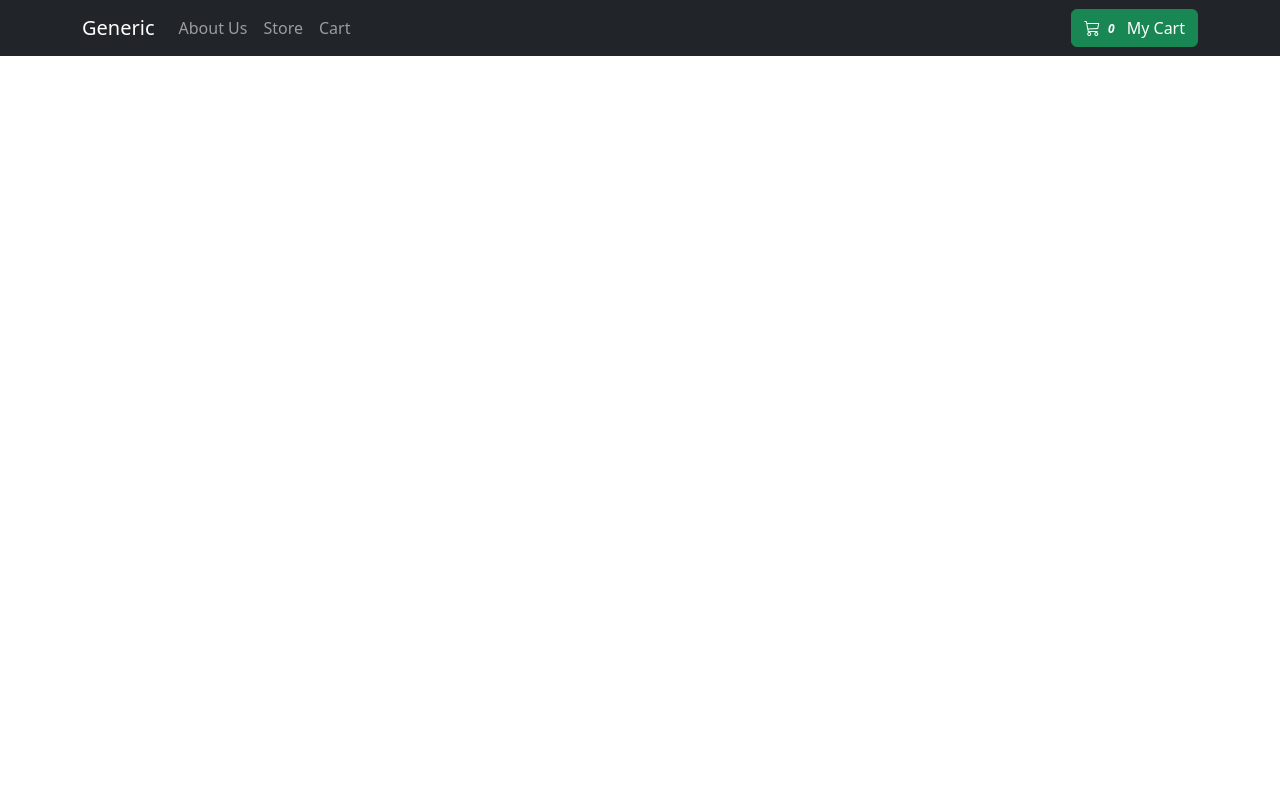
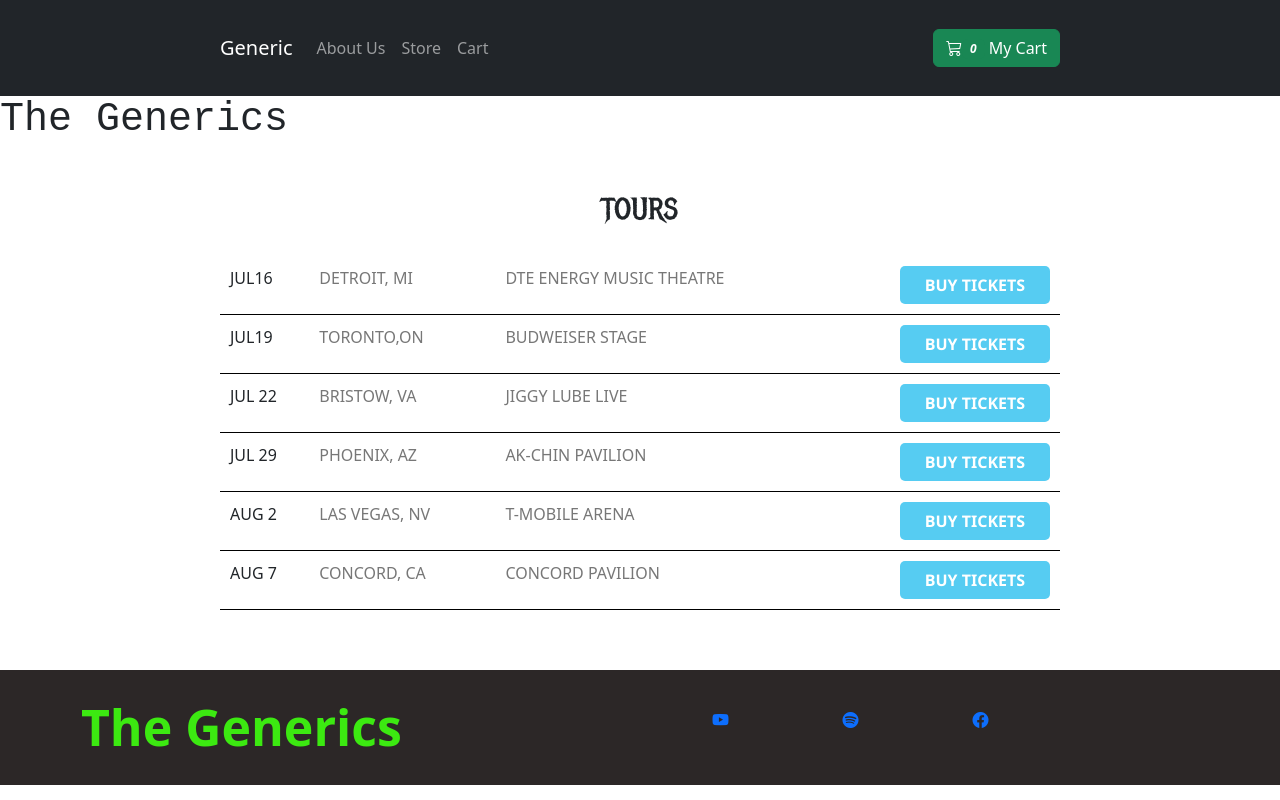
Before and after one commit to deepakkr14/E-commerce-website, a React (Create React App) app: page /home in a window 1280 px wide. Built offline with nearby package versions, Linux system fonts and the light colour scheme.

Commit message:
added Home Page using Navlink

```diff
--- a/src/App.js
+++ b/src/App.js
@@ -1,5 +1,6 @@
 import Store from "./Components/Store";
 import Cart from "./Components/Cart";
+import Home from './Components/Home'
 import CartContext from "./Components/Stores/contextProvider";
 import { useState } from "react";
 
@@ -32,7 +33,7 @@ export default function App() {
           <Route path="/" element={<Store/>} />
           <Route path="/about" element={<AboutUs/>} />
           <Route path="/cart" element={<Cart/>} />
-          <Route path="/cart" element={<Cart/>} />
+          <Route path="/home" element={<Home/>} />
           {/* <Route path="/cart/:name" element={<Cart/>} /> */}
           {/* <Route path="/cart" element={<Navigate to='/'/>} /> */}
         </Routes>
--- /dev/null
+++ b/src/Components/Home.css
@@ -0,0 +1,363 @@
+@import url('https://fonts.googleapis.com/css2?family=Metal+Mania&display=swap');
+
+* {
+    box-sizing: border-box;
+    margin: 0;
+    padding: 0;
+}
+/* body{
+    height:100vh;
+} */
+h1{
+    font-family:monospace
+}
+header {
+    text-align: center;
+    margin:0;
+    padding:0px;
+    padding-bottom:30px;
+    background:#777;
+    color:white;
+}
+
+#cart{
+    position: fixed;
+    height: 95%;
+}
+header h1{
+    padding:40px;
+    font-size:100px;
+}
+header ul{
+    display:flex;
+    padding:10px;
+    font-size:18px;
+    font-weight:200;
+    justify-content: center;
+    list-style-type: none;
+    border-bottom:0.1rem solid white;
+    position: fixed;
+    top: 0%;
+    background: black;
+    width: 100%;
+    z-index: 1;
+}
+header li{
+    margin:0px 40px;
+}
+header li a{
+    text-decoration: none;
+    color:white;
+}
+header h6{
+    padding:10px;
+    font-size:20px;
+    font-weight: normal;;
+    border-bottom: 0.1rem solid white;
+}
+header h6 a {
+    text-decoration: none;
+    color:white;
+}
+header .latest-album{
+    display:block;
+    border:1px solid #56CCF2;
+    padding:15px 30px;
+    font-size:23px;
+    font-weight: 200;
+    margin:10px auto;
+    background: inherit;
+    cursor: pointer;
+    color:white;
+}
+header .play-btn{
+    cursor: pointer;
+    display:block;
+    border:2px solid #56CCF2;
+    border-radius:50%;
+    padding:20px;
+    font-size:30px;
+    font-weight: 200;
+    margin:20px auto;
+    background: inherit;
+    color:#56CCF2;
+}
+
+#tours .tour-item{
+    display:flex;
+    border-bottom:1px solid black;
+    padding:10px;
+}
+#tours .tour-item .tour-date{
+    width:12%;
+}
+#tours .tour-item .tour-place{
+    width:25%;
+    color:#777;
+}
+#tours .tour-item .tour-spec-place{
+    width:53%;
+    color:#777;
+}
+#tours .tour-item .buy-btn{
+    width:20%;
+    background: #56CCF2;
+    color:white;
+    border:none;
+    padding:7px;
+    border-radius:5px;
+    font-weight:700;
+    font-family: 'Segoe UI', Tahoma, Geneva, Verdana, sans-serif;
+}
+section h2{
+    font-family:"Metal Mania";
+    text-align:center;
+    padding:20px;
+    font-size:30px;
+}
+.container{
+    max-width:900px;
+    margin:0 auto;
+    padding:20px 30px;
+}
+#music-content{
+    display:flex;
+    flex-wrap: wrap;
+    justify-content:space-around;
+}
+#music-content div{
+    margin:30px;
+}
+#music-content div h3{
+    display: block;
+    width: 100%;
+    text-align: center;
+    font-size: 24px;
+    color: #333;
+    margin-bottom: 15px;
+}
+#music-content .prod-details{
+    display: flex;
+    margin: 8px;
+    align-items: center;
+    justify-content: space-between;
+}
+#music-content .shop-item-button{
+    cursor:pointer;
+    padding:8px;
+    color:white;
+    border:none;
+    font-size:15px;
+    font-weight: bold;
+    border-radius: 4%;
+    background: #56CCF2;
+}
+#music-content .shop-item-button:hover, #merch-content .shop-item-button:hover{
+    background: #0eabdf;
+}
+#merch-content{
+    display:flex;
+    flex-wrap: wrap;
+    justify-content:space-around;
+}
+#merch-content div{
+    margin:30px;
+}
+#merch-content div h3{
+    display: block;
+    width: 100%;
+    text-align: center;
+    font-size: 24px;
+    color: #333;
+    margin-bottom: 15px;
+}
+#merch-content .prod-details{
+    display:flex;
+    margin:8px;
+    align-items:center;
+    justify-content: space-between;
+}
+#merch-content .shop-item-button{
+    cursor:pointer;
+    padding:8px;
+    color:white;
+    border:none;
+    font-size:15px;
+    font-weight: bold;
+    border-radius: 4%;
+    background: #56CCF2;
+}
+footer{
+    display:flex;
+    margin-top:40px;
+    padding:20px;
+    background: rgb(44, 39, 39);
+}
+footer .footer-title{
+    text-align: center;
+    color:rgb(60, 233, 17);
+    width:50%;
+    font-size:50px;
+    font-weight:bold;
+    margin:0 auto;
+}
+footer .footer-icons{
+    width:90%;
+    display:flex;
+    align-items:center;
+    justify-content: space-around;
+}
+.footer-icons ul{
+    list-style-type: none;
+    display:flex;
+}
+.footer-icons li{
+    padding:10px;
+    margin:0px 20px;
+    width:90px;
+}
+/* .footer-icons li:hover{
+    /* background:rgb(17, 206, 206); */
+ */
+.footer-icons img{
+    width:30px;
+}
+
+/* About */
+#about{
+    max-width:900px;
+    margin:0 auto;
+    font-size: 22px;
+}
+#about h3{
+    text-align: center;
+    font-size:25px;
+    margin:20px;
+}
+#about div{
+    /* display:flex; */
+}
+
+#about img{
+    float:left;
+    margin:20px 50px;
+    border-radius: 50%;
+    width:200px;
+    height:200px;
+}
+
+#about p{
+    font-size:17px;
+    margin:20px;
+    color:#777;
+}
+
+#container{
+    position:fixed;
+    bottom:10px;
+    right:10px;
+}
+.notification {
+    background-color: #56CCF2;
+    border-radius: 5px;
+    color: black;
+    padding: 2rem;
+    margin: 1rem;
+}
+
+.notification h4 span{
+    color:rgb(235, 33, 33);
+}
+
+.image-container{
+    height: 250px;
+    width: 250px;
+    overflow: hidden;
+}
+.prod-images{
+    transform-origin: center center;
+    object-fit: cover;
+    height: 100%;
+    width: 100%;
+    padding:0px;
+    margin:0px;
+    transition: ease-in 0.5s;
+    filter: brightness(100%);
+}
+.prod-images:hover{
+    transform: scale(1.5);
+    filter: brightness(130%);
+}
+header ul a{
+    color:white;
+    text-decoration:none;
+    cursor: pointer;
+}
+.fa-shopping-cart{
+    color:white;
+}
+.cart-holder{
+    border:2px solid #56CCF2;
+    border-radius: 7px;;
+    padding:2px 10px;
+    position: absolute;
+    right: 2%;
+}
+.cart-number{
+    position:absolute;
+    color:#56CCF2;
+    font-size: 20px;
+    top:-10px;
+    right:-15px;
+}
+
+@media(max-width:600px){
+    header li{
+        margin:0px 20px;
+    }
+}
+#cart{
+    margin:0px;
+    display: none;
+    position:fixed;
+    top:50px;
+    height: 95%;
+    right:0;
+    background-color:rgb(255, 255, 255);
+    border:1px solid rgb(177, 103, 103);
+    min-height:50vh;
+}
+#cart h2{
+    margin:20px 0px;
+    padding:0;
+}
+
+.cart-btn-bottom{
+    display:flex;
+    padding:15px;
+    background-color: #777;
+    border:none;
+    border-radius:7px;
+    margin:auto;
+    cursor:pointer;
+}
+.cart-bottom{
+    text-decoration: none;
+    color:#56CCF2;
+    font-size: 16px;
+    font-weight:700;
+}
+.cancel{
+    position:absolute;
+    cursor:pointer;
+    color:rgb(121, 117, 117);
+    top:0;
+    right:0;
+    margin:20px;
+    background:none;
+    font-size:16px;
+    font-weight: 700;
+    border:1px solid rgb(121, 117, 117);
+    border-radius:7px;
+    padding:5px;
+}
--- /dev/null
+++ b/src/Components/Home.js
@@ -0,0 +1,80 @@
+import React from 'react'
+
+
+import 'bootstrap/dist/css/bootstrap.min.css';
+import 'bootstrap-icons/font/bootstrap-icons.css';
+import './Home.css'
+const Home = () => {
+  return (
+    <div>
+       <h1>The Generics</h1>
+
+       <section id="tours" class='container'>
+        <h2>TOURS</h2>
+        <div>
+            <div class="tour-item">
+                <span class="tour-date">JUL16</span>
+                <span class="tour-place">DETROIT, MI</span>
+                <span class="tour-spec-place">DTE ENERGY MUSIC THEATRE</span>
+                <button class="buy-btn">BUY TICKETS</button>
+            </div>
+            <div class="tour-item">
+                <span class="tour-date">JUL19</span>
+                <span class="tour-place">TORONTO,ON</span>
+                <span class="tour-spec-place">BUDWEISER STAGE</span>
+                <button class="buy-btn">BUY TICKETS</button>
+            </div>
+            <div class="tour-item">
+                <span class="tour-date">JUL 22</span>
+                <span class="tour-place"> BRISTOW, VA</span>
+                <span class="tour-spec-place">JIGGY LUBE LIVE</span>
+                <button class="buy-btn">BUY TICKETS</button>
+            </div>
+            <div class="tour-item">
+                <span class="tour-date">JUL 29</span>
+                <span class="tour-place">PHOENIX, AZ</span>
+                <span class="tour-spec-place"> AK-CHIN PAVILION</span>
+                <button class="buy-btn">BUY TICKETS</button>
+            </div>
+            <div class="tour-item">
+                <span class="tour-date">AUG 2</span>
+                <span class="tour-place">LAS VEGAS, NV</span>
+                <span class="tour-spec-place">T-MOBILE ARENA</span>
+                <button class="buy-btn">BUY TICKETS</button>
+            </div>
+            <div class="tour-item">
+                <span class="tour-date">AUG 7</span>
+                <span class="tour-place">CONCORD, CA</span>
+                <span class="tour-spec-place"> CONCORD PAVILION</span>
+                <button class="buy-btn">BUY TICKETS</button>
+            </div>
+        </div>
+    </section>
+    <footer>
+        <div class="footer-title">
+            The Generics
+        </div>
+        <div class="footer-icons">
+            <ul>
+                <li><a href="https://www.youtube.com">
+                <i class="bi bi-youtube"></i>
+                    {/* <img src="/img/6260efc8fc9a9002669d2f4ad9956cc0.jpg" alt=""/> */}
+                </a></li>
+                <li><a href="https://spotify.com">
+                <i class="bi bi-spotify"></i>
+                {/* <i class="bi bi-spotify" style=" font-size: 24px"></i> */}
+
+                    {/* <img src="/img/Spotify Logo.png" alt=""/> */}
+                </a></li>
+                <li><a href="https://facebook.com">
+                <i class="bi bi-facebook" width="32" height="32"></i>
+                    {/* <img src="/img/Facebook Logo.png" alt=""/> */}
+                </a></li>
+            </ul>
+        </div>
+    </footer>
+    </div>
+  )
+}
+
+export default Home
--- a/src/Components/UI/Navbar.js
+++ b/src/Components/UI/Navbar.js
@@ -11,7 +11,7 @@ const Navigation = (props) => {
   return (
     <Navbar bg="dark" data-bs-theme="dark">
       <Container>
-        <Navbar.Brand href="#home">Generic</Navbar.Brand>
+        <Navbar.Brand as={NavLink} to="/home">Generic</Navbar.Brand>
         <Nav className="me-auto">
         <Nav.Link as={NavLink} to="/about">About Us</Nav.Link>
         <Nav.Link as={NavLink} to="/">Store</Nav.Link>
```
